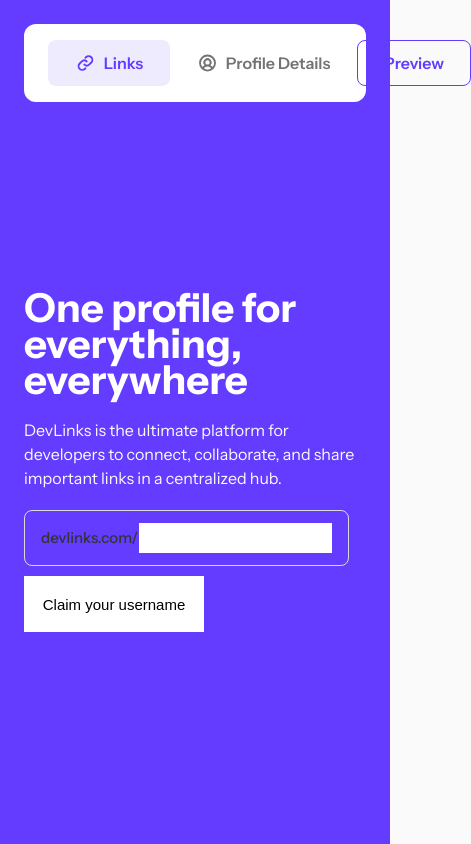
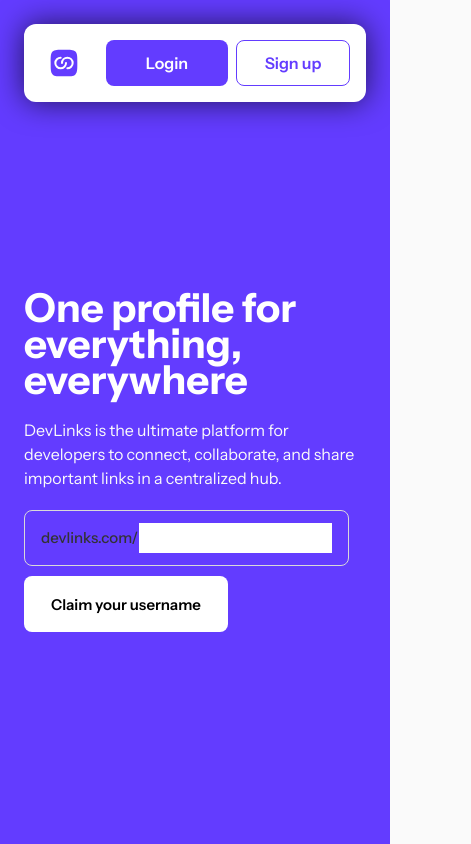
Before and after one commit to social-tree/Link-sharing-app, a Next.js app: page / in a window 390 px wide. Shown: the whole page, 471 px wide, since content can reach past the window. Built offline with nearby package versions, Linux system fonts and the light colour scheme.

Commit message:
added Header types. edited Header, Button, icons

```diff
--- a/src/components/Header/Header.module.scss
+++ b/src/components/Header/Header.module.scss
@@ -1,29 +1,31 @@
-@use "@/styles/typography.scss" as *;
+@use '@/styles/typography.scss' as *;
+@use '@/styles/theme.scss' as *;
 
 .header {
-
   width: 100%;
   height: 78px;
-    background: #fff;
+  background: $white;
   padding: 16px 16px 16px 24px;
   border-radius: 12px;
-
 
   display: flex;
   align-items: center;
   justify-content: space-between;
+
+  .small_logo {
+    display: none;
+  }
 
   .nav {
     width: max-content;
     height: max-content;
     display: flex;
 
-
     &__a {
       height: 46px;
       width: 122px;
       border-radius: 8px;
-            color: #737373;
+      color: $grey;
       display: flex;
       align-items: center;
       justify-content: center;
@@ -36,13 +38,18 @@
       @include heading-s;
 
       &--active {
-                color: #633CFF;
-                background-color: #EFEBFF;
+        color: $purple;
+        background-color: $light-purple;
 
         path {
-                    fill: #633CFF;
+          fill: $purple;
         }
       }
+    }
+
+    &__a--primary {
+      background-color: $purple;
+      color: $white;
     }
 
     &__a--secondary {
@@ -50,27 +57,31 @@
       display: grid;
       place-items: center;
 
-            color: #633CFF;
+      color: $purple;
       font-size: 16px;
       font-weight: 600;
 
       border-radius: 8px;
-            border: 1px solid #633CFF;
+      border: 1px solid $purple;
 
       &:hover {
-                background: #EFEBFF;
+        background: $light-purple;
       }
     }
   }
 
-
-
+  .non_auth_nav {
+    display: flex;
+    gap: 8px;
   }
 
+  @media only screen and (max-width: 510px) {
+    .small_logo {
+      display: block;
+    }
 
-@media (max-width: 768px){
-
-
-
-
+    .large_logo {
+      display: none;
     }
+  }
+}
--- /dev/null
+++ b/src/components/Header/Header.types.ts
@@ -0,0 +1,3 @@
+import { HtmlHTMLAttributes } from 'react'
+
+export interface IHeaderProps extends HtmlHTMLAttributes<HTMLDivElement> {}
--- a/src/components/Header/index.tsx
+++ b/src/components/Header/index.tsx
@@ -1,27 +1,45 @@
 'use client'
 
-import { LargeLogo, LinksHeaderIcon, ProfileDetailsHeaderIcon } from 'icons'
+import {
+  LargeLogo,
+  LinksHeaderIcon,
+  ProfileDetailsHeaderIcon,
+  SmallLogo,
+} from 'icons'
 
+import { IHeaderProps } from './Header.types'
 import Link from 'next/link'
 import styles from './Header.module.scss'
 import { usePathname } from 'next/navigation'
 
-export function Header() {
+export const Header = ({ className, ...props }: IHeaderProps) => {
   const pathname = usePathname()
+  const loggedIn = false
 
-  const activeRouteClass = (path: string) => pathname === path ? styles['nav__a--active'] : ''
+  const activeRouteClass = (path: string) =>
+    pathname === path ? styles['nav__a--active'] : ''
 
   return (
-    <header className={styles.header}>
-      <LargeLogo />
+    <header className={`${styles.header} ${className}`} {...props}>
+      <LargeLogo className={styles.large_logo} />
+      <SmallLogo className={styles.small_logo} />
 
+      {loggedIn ? (
+        <>
           <nav className={styles.nav}>
-        <Link className={`${styles.nav__a} ${activeRouteClass('/')}`} href="/">
+            <Link
+              className={`${styles.nav__a} ${activeRouteClass(
+                '/profile/links'
+              )}`}
+              href="/"
+            >
               <LinksHeaderIcon />
               Links
             </Link>
             <Link
-          className={`${styles.nav__a} ${activeRouteClass('/profile_details')}`}
+              className={`${styles.nav__a} ${activeRouteClass(
+                '/profile/details'
+              )}`}
               href="/profile_details"
             >
               <ProfileDetailsHeaderIcon />
@@ -37,6 +55,23 @@ export function Header() {
               Preview
             </Link>
           </nav>
+        </>
+      ) : (
+        <nav className={styles.non_auth_nav}>
+          <Link
+            className={`${styles.nav__a} ${styles['nav__a--primary']}`}
+            href="/preview"
+          >
+            Login
+          </Link>
+          <Link
+            className={`${styles.nav__a} ${styles['nav__a--secondary']}`}
+            href="/preview"
+          >
+            Sign up
+          </Link>
+        </nav>
+      )}
     </header>
   )
 }
--- a/src/components/shared/Button/index.tsx
+++ b/src/components/shared/Button/index.tsx
@@ -4,14 +4,19 @@ import { SimpleIcons } from '../SimpleIcons'
 import classNames from 'classnames'
 import styles from './Button.module.scss'
 
-export function Button({ children, variant, ...props }: IButtonProps) {
+export function Button({
+  children,
+  variant,
+  className,
+  ...props
+}: IButtonProps) {
   const buttonClasses = classNames([styles.button], {
     [styles['button--primary']]: variant === 'primary',
     [styles['button--secondary']]: variant === 'secondary',
   })
 
   return (
-    <button className={`${buttonClasses}`} {...props}>
+    <button className={`${buttonClasses} ${className}`} {...props}>
       {children}
     </button>
   )
```
Also changed, not shown: src/assets/icons/index.ts (+15 -15 lines). Lines whose indentation alone changed are shown as unchanged.
